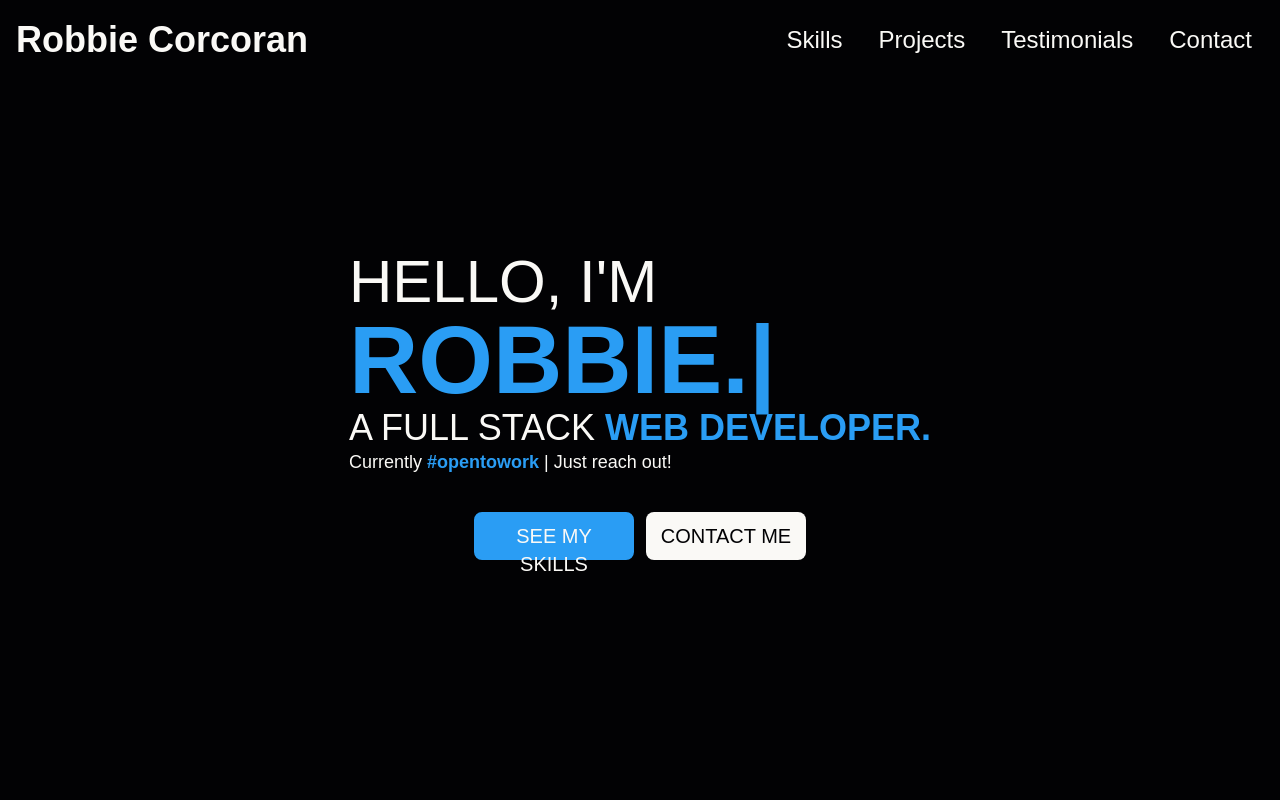
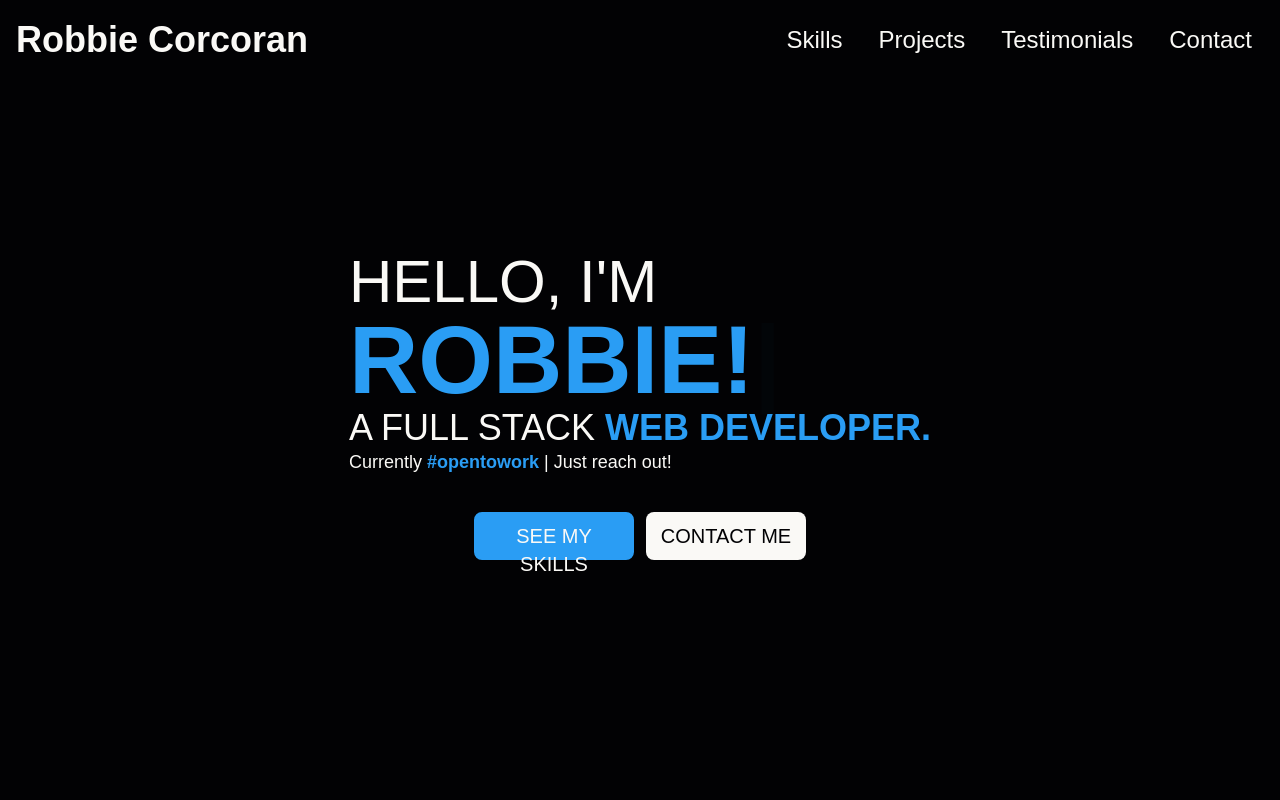
Before and after one commit to Robbie-Corcoran/Portfolio-Site, a React (Vite) app: page / in a window 1280 px wide. Shown: the top 800 px of the page. Built offline with nearby package versions, Linux system fonts and the light colour scheme; a web font is replaced by a local one.

Commit message:
Typing update

```diff
--- a/src/components/Intro.tsx
+++ b/src/components/Intro.tsx
@@ -10,10 +10,10 @@ const Intro = () => {
             <br />
             <span className="text-8xl text-theme-primary font-bold hover:underline hover:decoration-theme-text hover:decoration-4">
               <ReactTyped
-                strings={["ROBBIE."]}
-                typeSpeed={50}
+                strings={["ROBBIE!"]}
+                typeSpeed={150}
                 startDelay={800}
-                fadeOut={true}
+                cursorChar="|"
               />
             </span>
           </h1>
```
